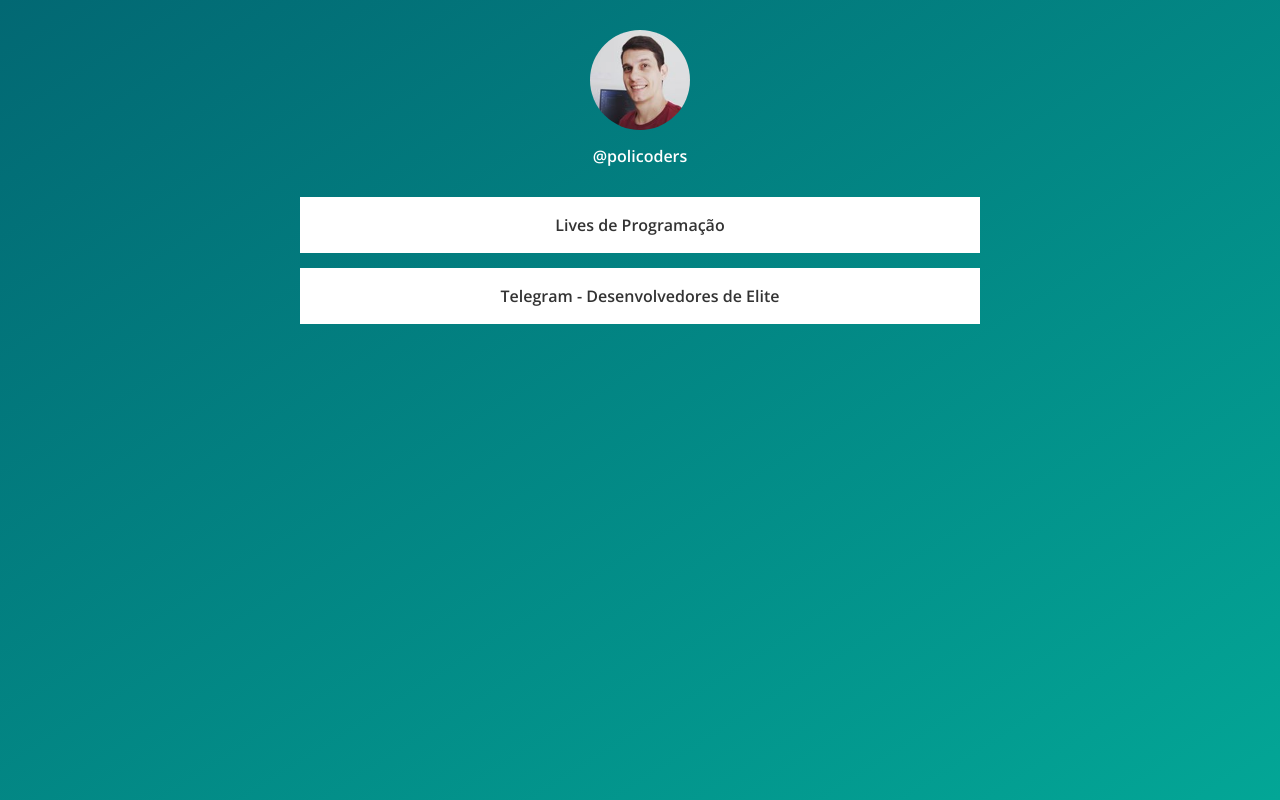
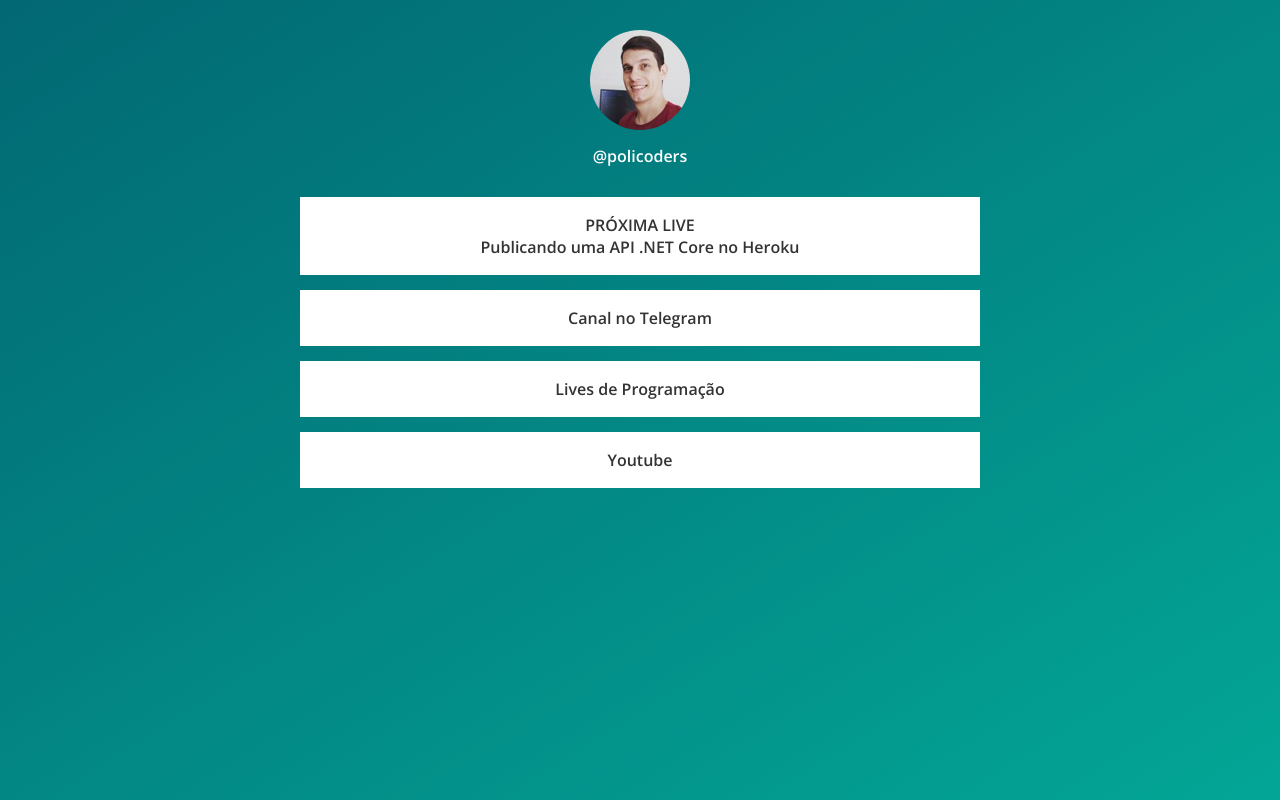
Before and after one commit to policoders/links, a plain HTML site: page index.html in a window 1280 px wide. Drawn offline with nearby package versions, Linux system fonts and the light colour scheme.

Commit message:
Update links

```diff
--- a/index.html
+++ b/index.html
@@ -19,6 +19,19 @@
 
       <div class="links">
         <div class="btn-link">
+          <a href="https://youtu.be/ForZyoZmZmQ">
+            PRÓXIMA LIVE<br />
+            Publicando uma API .NET Core no Heroku
+          </a>
+        </div>
+
+        <div class="btn-link">
+          <a href="https://t.me/desenvolvedoresdeelite" target="_blank">
+            Canal no Telegram
+          </a>
+        </div>
+
+        <div class="btn-link">
           <a
             href="https://www.youtube.com/playlist?list=PLitmYOL92_BWd3mSPSNx4GW3uNFYZazdh"
             target="_blank"
@@ -28,8 +41,11 @@
         </div>
 
         <div class="btn-link">
-          <a href="https://t.me/desenvolvedoresdeelite" target="_blank">
-            Telegram - Desenvolvedores de Elite
+          <a
+            href="https://www.youtube.com/channel/UCBZW0xj_D2uKijglvFa-JPg?sub_confirmation=1"
+            target="_blank"
+          >
+            Youtube
           </a>
         </div>
       </div>
```
